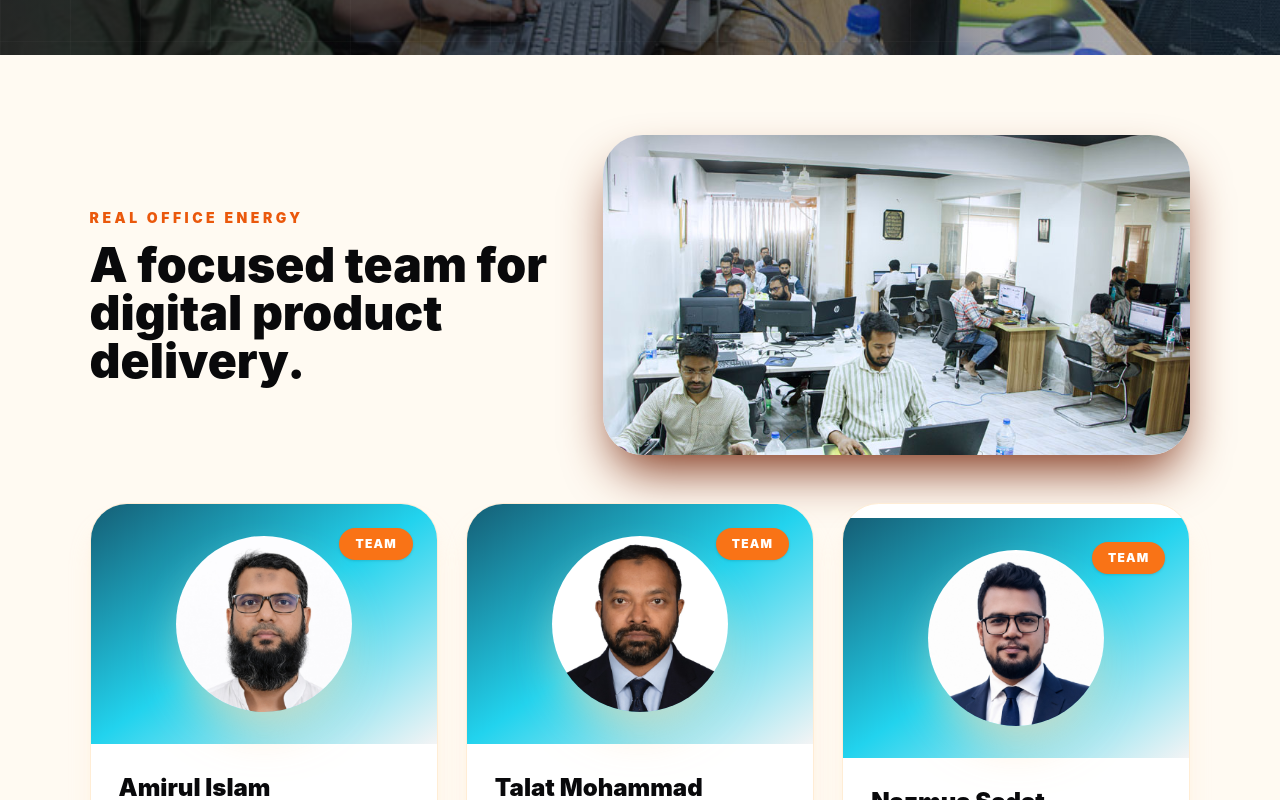
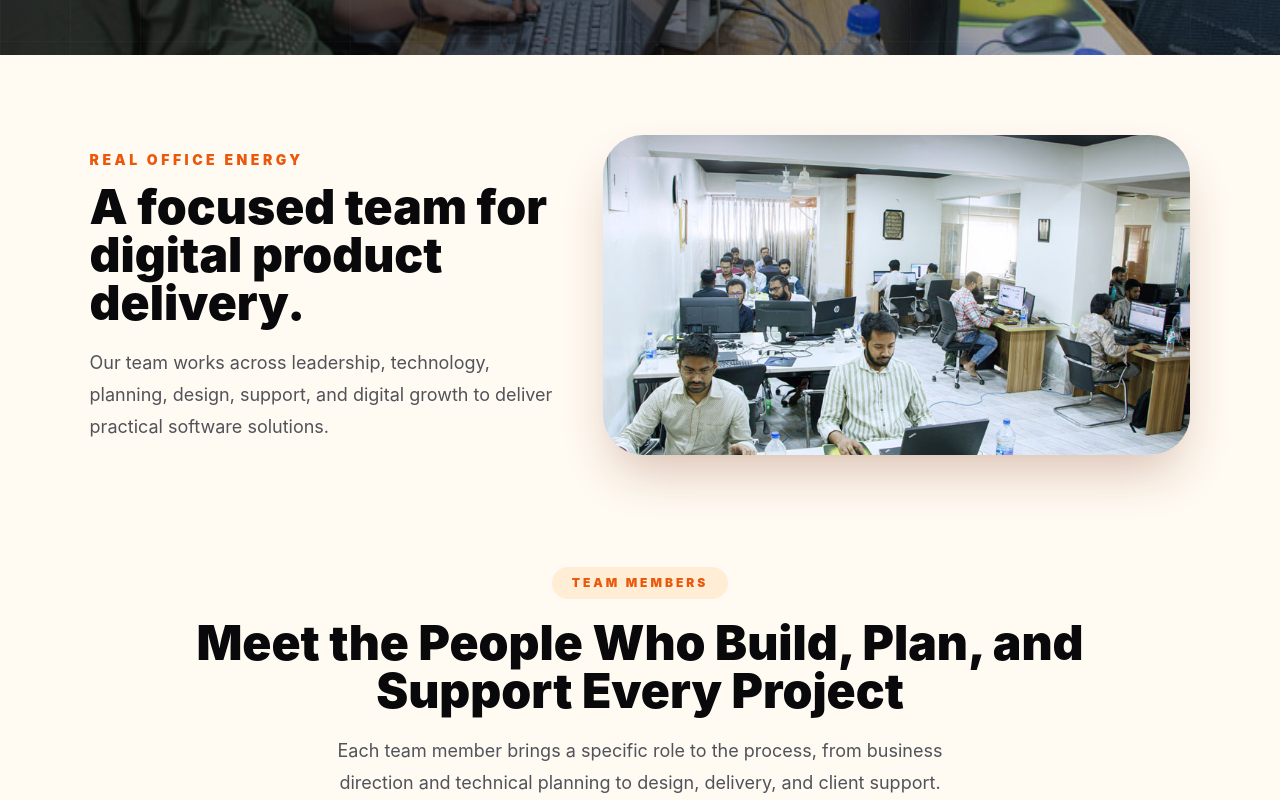
Before and after one commit to oasifashraf/aannahl-website-nextjs, a Next.js app: page /team in a window 1280 px wide. Shown: the part 600-1400 px from the top of the page. Built offline with nearby package versions, Linux system fonts and the light colour scheme.

Commit message:
Team new  card

```diff
--- a/src/app/team/page.tsx
+++ b/src/app/team/page.tsx
@@ -23,8 +23,8 @@ export default function TeamPage() {
         ctaLabel="Work with us"
       />
 
-      <MotionSection className="section-pad">
-        <div className="mx-auto mb-12 grid max-w-7xl items-center gap-8 lg:grid-cols-[.9fr_1.1fr]">
+      {/* <MotionSection className="section-pad">
+        <div className="mx-auto mb-24 grid max-w-7xl items-center gap-8 lg:grid-cols-[.9fr_1.1fr]">
           <div>
             <span className="text-sm font-black uppercase tracking-[0.25em] text-orange-600">Real office energy</span>
             <h2 className="mt-3 text-4xl font-black leading-tight text-zinc-950 md:text-5xl">A focused team for digital product delivery.</h2>
@@ -33,7 +33,52 @@ export default function TeamPage() {
         </div>
 
         <TeamGrid members={teamMembers} />
-      </MotionSection>
+      </MotionSection> */}
+
+      <MotionSection className="section-pad">
+  <div className="mx-auto grid max-w-7xl items-center gap-8 lg:grid-cols-[.9fr_1.1fr]">
+    <div>
+      <span className="text-sm font-black uppercase tracking-[0.25em] text-orange-600">
+        Real office energy
+      </span>
+
+      <h2 className="mt-3 text-4xl font-black leading-tight text-zinc-950 md:text-5xl">
+        A focused team for digital product delivery.
+      </h2>
+
+      <p className="mt-5 max-w-xl text-lg leading-8 text-zinc-600">
+        Our team works across leadership, technology, planning, design, support,
+        and digital growth to deliver practical software solutions.
+      </p>
+    </div>
+
+    <Image
+      src="/assets/advanced/office-wide.jpg"
+      alt="Aan Nahl office"
+      width={1200}
+      height={620}
+      className="h-80 w-full rounded-[2.5rem] object-cover shadow-2xl shadow-orange-900/30"
+    />
+  </div>
+
+  <div className="mx-auto mt-28 mb-14 max-w-4xl text-center">
+    <span className="inline-flex rounded-full bg-orange-100 px-5 py-2 text-xs font-black uppercase tracking-[0.25em] text-orange-600">
+      Team Members
+    </span>
+
+    <h2 className="mt-5 text-4xl font-black leading-tight text-zinc-950 md:text-5xl">
+      Meet the People Who Build, Plan, and Support Every Project
+    </h2>
+
+    <p className="mx-auto mt-5 max-w-2xl text-lg leading-8 text-zinc-600">
+      Each team member brings a specific role to the process, from business
+      direction and technical planning to design, delivery, and client support.
+    </p>
+  </div>
+
+  <TeamGrid members={teamMembers} />
+</MotionSection>
+
     </PageShell>
   );
 }
```
